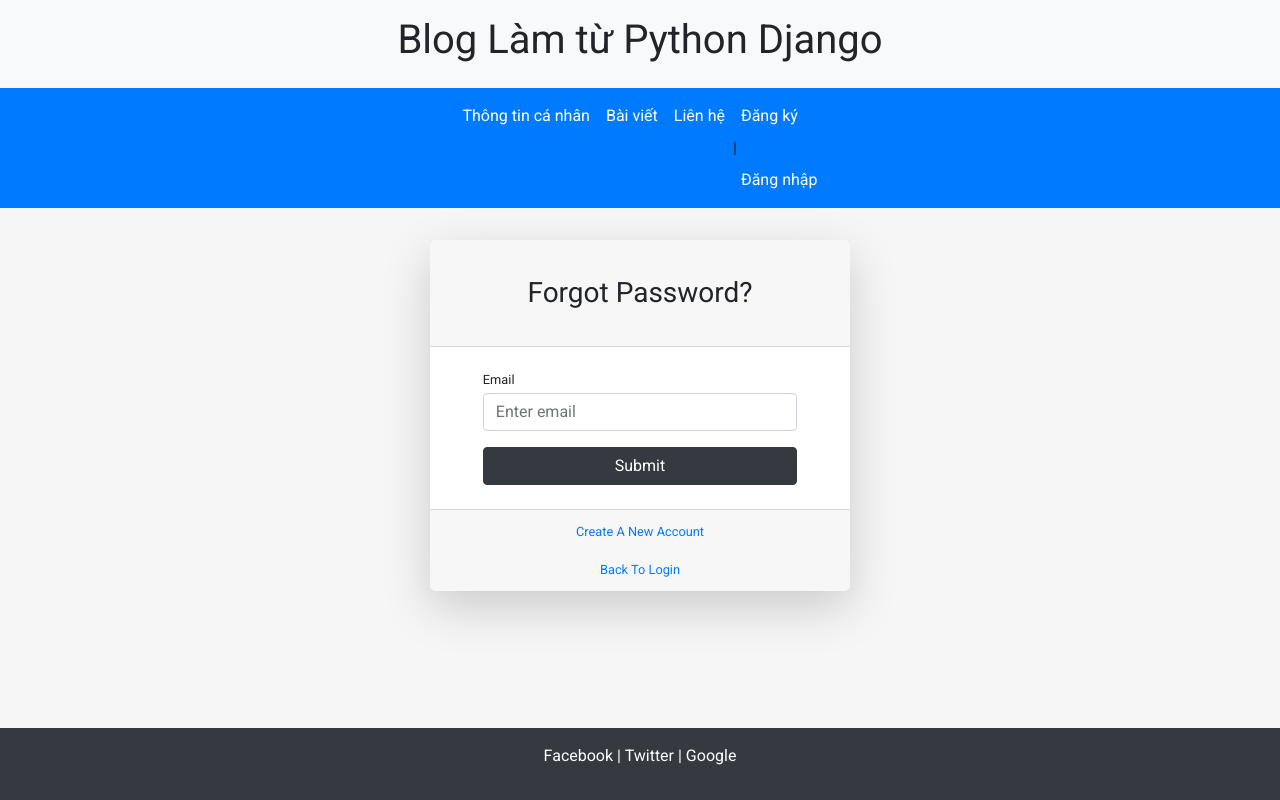
After one commit to ducanh0208/django, a Django app: page /password-reset/ in a window 1280 px wide. The commit adds this page. Run offline with Django 4.2, Linux system fonts and the light colour scheme; some libraries are stand-ins or nearby versions.

Commit message:
Update reset password

```diff
--- a/home/templates/pages/login.html
+++ b/home/templates/pages/login.html
@@ -58,7 +58,7 @@
                       Remember me
                     </label>
                   </div>
-                  <a href="/password_change/" class="text-body">Forgot password?</a>
+                  <a href="{% url 'password_reset' %}" class="text-body">Forgot password?</a>
                 </div>
 
                 <div class="text-center text-lg-start mt-4 pt-2">
--- /dev/null
+++ b/users/templates/base.html
@@ -0,0 +1,79 @@
+<!DOCTYPE html>
+<html lang="en">
+<head>
+  <meta charset="UTF-8">
+  <meta name="viewport" content="width=device-width, initial-scale=1.0">
+  <meta http-equiv="X-UA-Compatible" content="ie=edge">
+  <title>{% block title %}{% endblock %}</title>
+  <link href="https://fonts.googleapis.com/css2?family=Roboto:wght@400;700&display=swap" rel="stylesheet">
+  <link rel="stylesheet" href="https://cdnjs.cloudflare.com/ajax/libs/font-awesome/5.15.4/css/all.min.css" />
+  {% load static %}
+  {% if request.path|slice:":6" != "/admin" %}
+  <link rel="stylesheet" href="https://stackpath.bootstrapcdn.com/bootstrap/4.5.2/css/bootstrap.min.css">
+  {% endif %}
+
+  <style>
+    html, body {
+      height: 100%;
+      background-color: #f6f6f6;
+      font-family: 'Roboto', sans-serif;
+    }
+    .navbar {
+      background-color: #007bff;
+    }
+    .navbar .navbar-nav .nav-link {
+      color: white !important;
+    }
+    .footer {
+      background-color: #343a40;
+      color: white;
+      padding: 1rem;
+    }
+    .footer a {
+      color: white;
+    }
+  </style>
+</head>
+<body class="d-flex flex-column min-vh-100">
+
+  <header class="bg-light text-center py-3">
+    <h1>Blog Làm từ Python Django</h1>
+  </header>
+
+  <nav class="navbar navbar-expand-md navbar-dark bg-primary">
+    <div class="container">
+      <div class="collapse navbar-collapse justify-content-center" id="navbarNav">
+        <ul class="navbar-nav">
+          <li class="nav-item"><a class="nav-link" href="/">Thông tin cá nhân</a></li>
+          <li class="nav-item"><a class="nav-link" href="/blog">Bài viết</a></li>
+          <li class="nav-item"><a class="nav-link" href="/contact/">Liên hệ</a></li>
+          <li class="nav-item">
+            {% if user.username %}
+              <a href="{% url 'logout' %}" class="nav-link">Đăng xuất</a>
+            {% else %}
+              <a href="{% url 'register' %}" class="nav-link">Đăng ký</a> | <a href="{% url 'login' %}" class="nav-link">Đăng nhập</a>
+            {% endif %}
+          </li>
+        </ul>
+      </div>
+    </div>
+  </nav>
+
+
+  <main class="flex-grow-1">
+    <div class="container">
+      {% block content %}{% endblock %}
+    </div>
+  </main>
+
+  <footer class="footer text-center">
+    <p>
+      <a href="#">Facebook</a> | <a href="#">Twitter</a> | <a href="#">Google</a>
+    </p>
+  </footer>
+
+  <script src="https://code.jquery.com/jquery-3.5.1.slim.min.js"></script>
+  <script src="https://cdn.jsdelivr.net/npm/@popperjs/core@2.9.3/dist/umd/popper.min.js"></script>
+  <script src="https://stackpath.bootstrapcdn.com/bootstrap/4.5.2/js/bootstrap.min.js"></script>
+</body>
+</html>
--- a/home/templates/pages/password_reset.html
+++ b/users/templates/password_reset.html
@@ -1,4 +1,4 @@
-{% extends "users/base.html" %}
+{% extends "base.html" %}
 {% block content %}
     <div class="form-content my-3 p-3">
         <div class="container">
@@ -46,7 +46,7 @@
                         </div>
                         <div class="card-footer text-center">
                             <div class="small">
-                                <a href="{% url 'users-register' %}">Create A New Account</a><br><br>
+                                <a href="{% url 'register' %}">Create A New Account</a><br><br>
                                 <a href="{% url 'login' %}">Back To Login</a><br>
                             </div>
                         </div>
--- a/home/templates/pages/password_reset_complete.html
+++ b/users/templates/password_reset_complete.html
@@ -1,4 +1,4 @@
-{% extends "users/base.html" %}
+{% extends "base.html" %}
 {% block content %}
     <div class="container my-3 p-3">
         <div class="row justify-content-center">
--- /dev/null
+++ b/users/templates/password_reset_subject.txt
@@ -0,0 +1 @@
+Reset password
--- a/users/views.py
+++ b/users/views.py
@@ -4,9 +4,9 @@ from django.contrib.auth.views import PasswordResetView
 from django.contrib.messages.views import SuccessMessageMixin
 
 class ResetPasswordView(SuccessMessageMixin, PasswordResetView):
-    template_name = 'users/password_reset.html'
-    email_template_name = 'users/password_reset_email.html'
-    subject_template_name = 'users/password_reset_subject'
+    template_name = 'password_reset.html'
+    email_template_name = 'password_reset_email.html'
+    subject_template_name = 'password_reset_subject.txt'
     success_message = "We've emailed you instructions for setting your password, " \
                       "if an account exists with the email you entered. You should receive them shortly." \
                       " If you don't receive an email, " \
```
Also changed, not shown: users/templates/password_reset_confirm.html (renamed from home/templates/pages/password_reset_confirm.html), users/templates/password_reset_email.html (renamed from home/templates/pages/password_reset_email.html), 1 other file.
